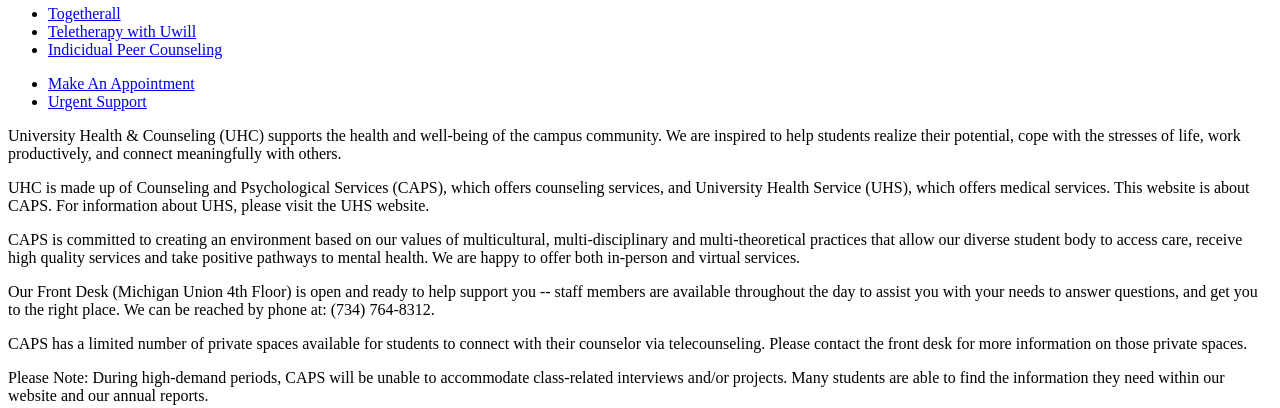
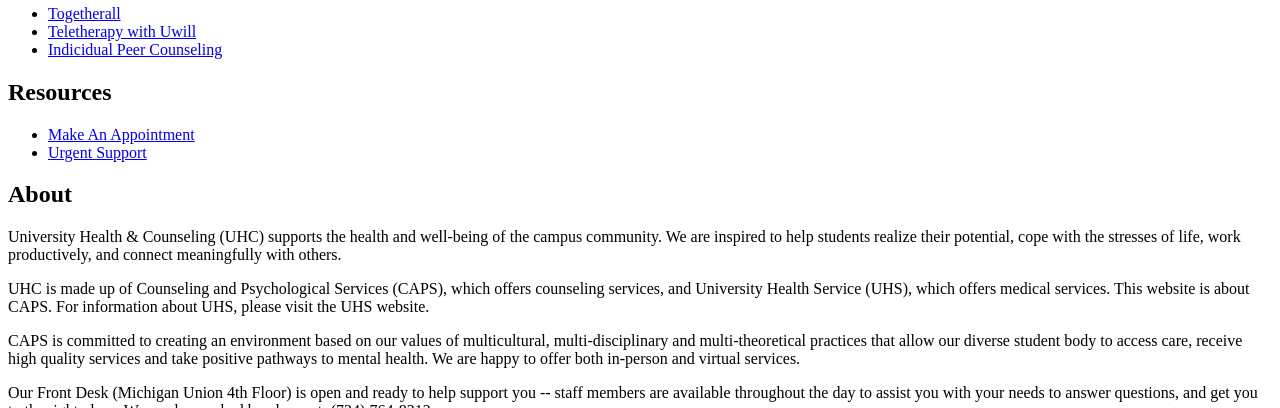
Before and after one commit to melissajillian/client_project_html_w25, a plain HTML site: page caps.html in a window 1280 px wide. Shown: the part 740-1148 px from the top of the page. Drawn offline with Linux system fonts and the light colour scheme.

Commit message:
Add files via upload

```diff
--- a/caps.html
+++ b/caps.html
@@ -31,12 +31,14 @@
 </header>
 <main id="main">
     <section>
+        <h2>Resources</h2>
         <ul>
             <li><a href = "https://caps.umich.edu/article/scheduling-appointment">Make An Appointment</a></li>
             <li><a href = "https://caps.umich.edu/article/urgent-support">Urgent Support</a></li>
         </ul>
     </section>
     <section>
+        <h2>About</h2>
         <p> University Health & Counseling (UHC) supports the health and well-being of the campus community. We are inspired to help students realize their potential, cope with the stresses of life, work productively, and connect meaningfully with others.</p>
 
         <p>UHC is made up of Counseling and Psychological Services (CAPS), which offers counseling services, and University Health Service (UHS), which offers medical services. This website is about CAPS. For information about UHS, please visit the UHS website.
```
